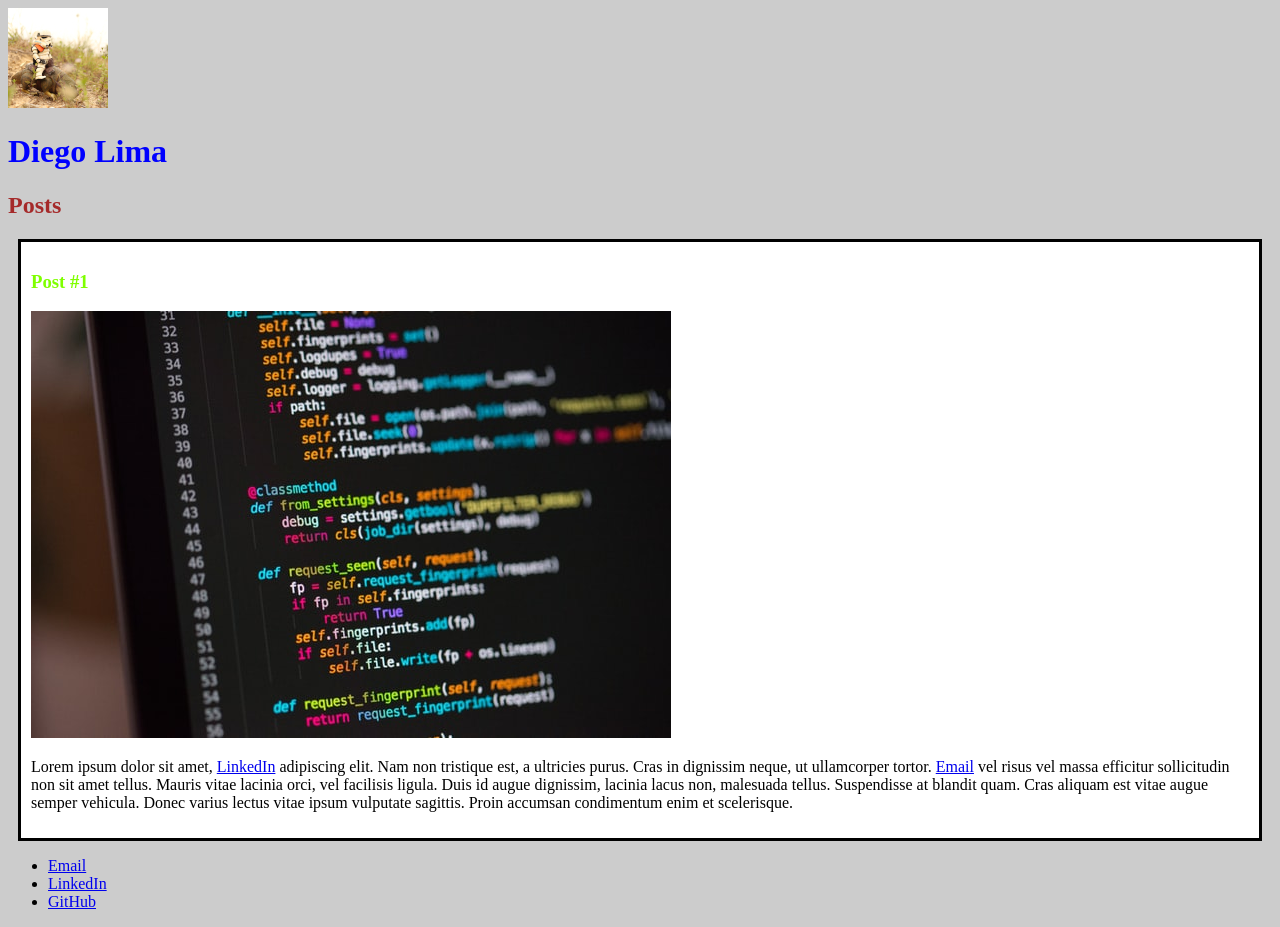
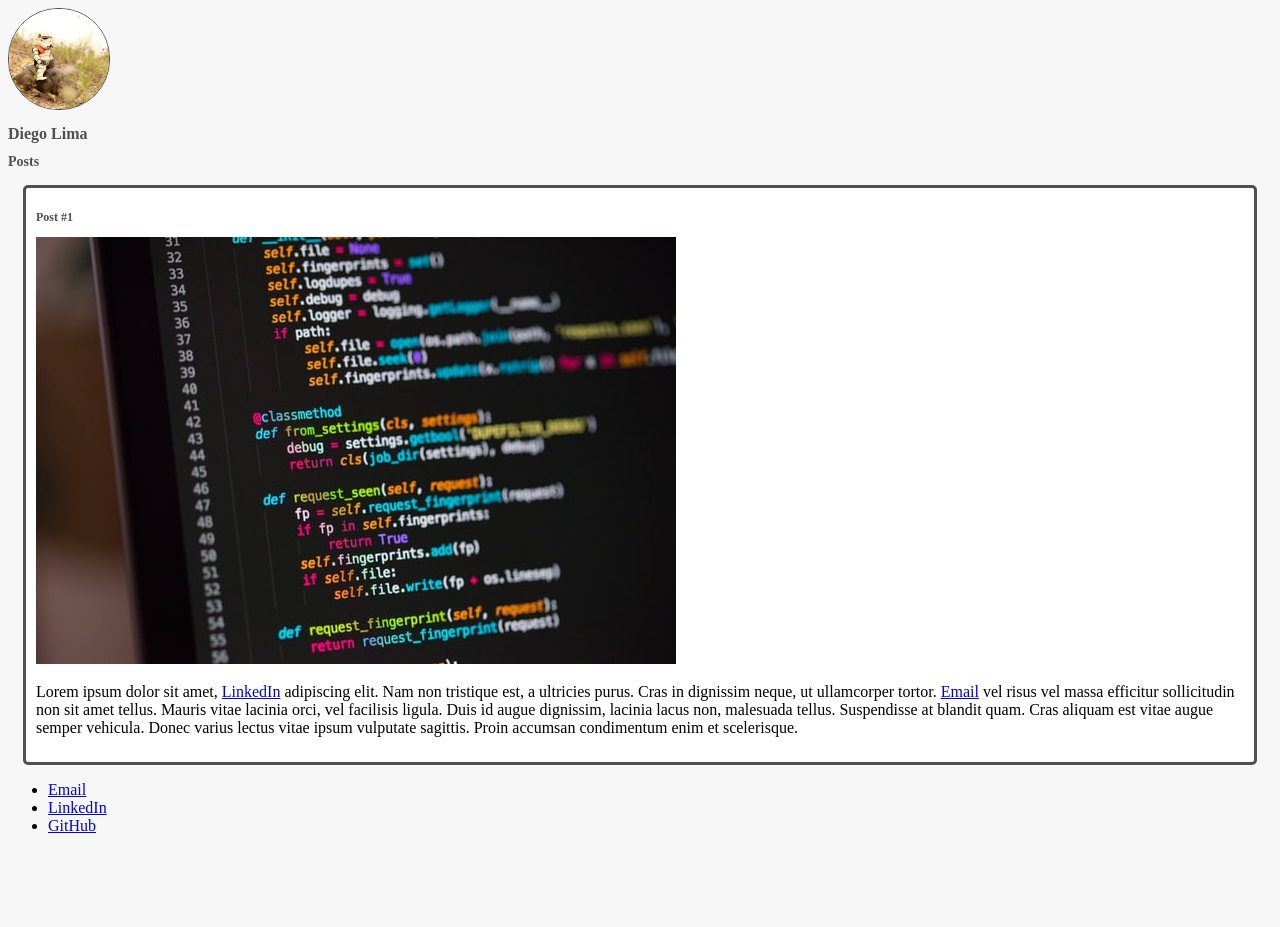
Before and after one commit to DiegoLima2018/DIO-Desafio-Git-GitHub, a plain HTML site: page CricaoDeWebsitesComHTML5eCSS3/IntroducaoCursoHTML/index.html in a window 1280 px wide. After the commit the page ends 851 px from the top, so only its background shows below. Drawn offline with Linux system fonts and the light colour scheme.

Commit message:
Estilizando Elementos CSS

```diff
--- a/CricaoDeWebsitesComHTML5eCSS3/IntroducaoCursoHTML/index.html
+++ b/CricaoDeWebsitesComHTML5eCSS3/IntroducaoCursoHTML/index.html
@@ -7,7 +7,7 @@
     </head>
     <body>
         <header>
-            <img src="cabecalho01.jpg" alt="Ilustração do cabecalho">
+            <img src="cabecalho01.jpg" alt="Ilustração do cabecalho" class="photo">
             <h1 id="title">Diego Lima</h1>
         </header>
         <section>
@@ -17,9 +17,9 @@
             <article class="post">
                 <header>
                     <h3 id="post_title">Post #1</h3>
-                    <img src="post01.jpg" alt="primeira postagem">
+                    <img src="post01.jpg" alt="primeira postagem" class="post_image">
                 </header>
-                <p>
+                <p class="post_content">
                     Lorem ipsum dolor sit amet, <a href="https://www.linkedin.com/in/diego-rodrigues-lima1989/" target="_blank">LinkedIn</a> adipiscing elit. Nam non tristique est, a ultricies purus. Cras in dignissim
                     neque, ut ullamcorper tortor. <a href="mailto:teste@email.com">Email</a> vel risus vel massa efficitur sollicitudin non sit amet tellus. Mauris vitae
                     lacinia orci, vel facilisis ligula. Duis id augue dignissim, lacinia lacus non, malesuada tellus. Suspendisse at blandit
--- a/CricaoDeWebsitesComHTML5eCSS3/IntroducaoCursoHTML/style.css
+++ b/CricaoDeWebsitesComHTML5eCSS3/IntroducaoCursoHTML/style.css
@@ -1,27 +1,47 @@
 body{
-    background: #ccc;
+    background: #f7f7f7;
+}
+
+.photo{
+    border: 1px solid #505050;
+    border-radius: 50px;
 }
 
 #title{
-    color: blue;
+    color: #505050;
+    font-size: 16px;
 }
 
 #subtitle{
-    color: brown;
+    color: #505050;
+    font-size: 14px;
 }
 
 #post_title{
-    color: chartreuse;
+    color: #505050;
+    font-size: 12px;
 }
 
 .post_title {
     font-size: 16px;
     font-style: italic;
+    margin: 0;
+    margin-bottom: 15px;
 }
 
 .post{
     background: #FFF;
     padding: 10px;
-    border: 3px solid #000;
-    margin: 10px;
+    border: 3px solid #505050;
+    margin: 15px;
+    border-radius: 5px;
 }
+
+.post_content{
+    margin: 0;
+    margin-bottom: 15px;
+}
+
+.post_image{
+    margin-bottom: 15px;
+}
```
